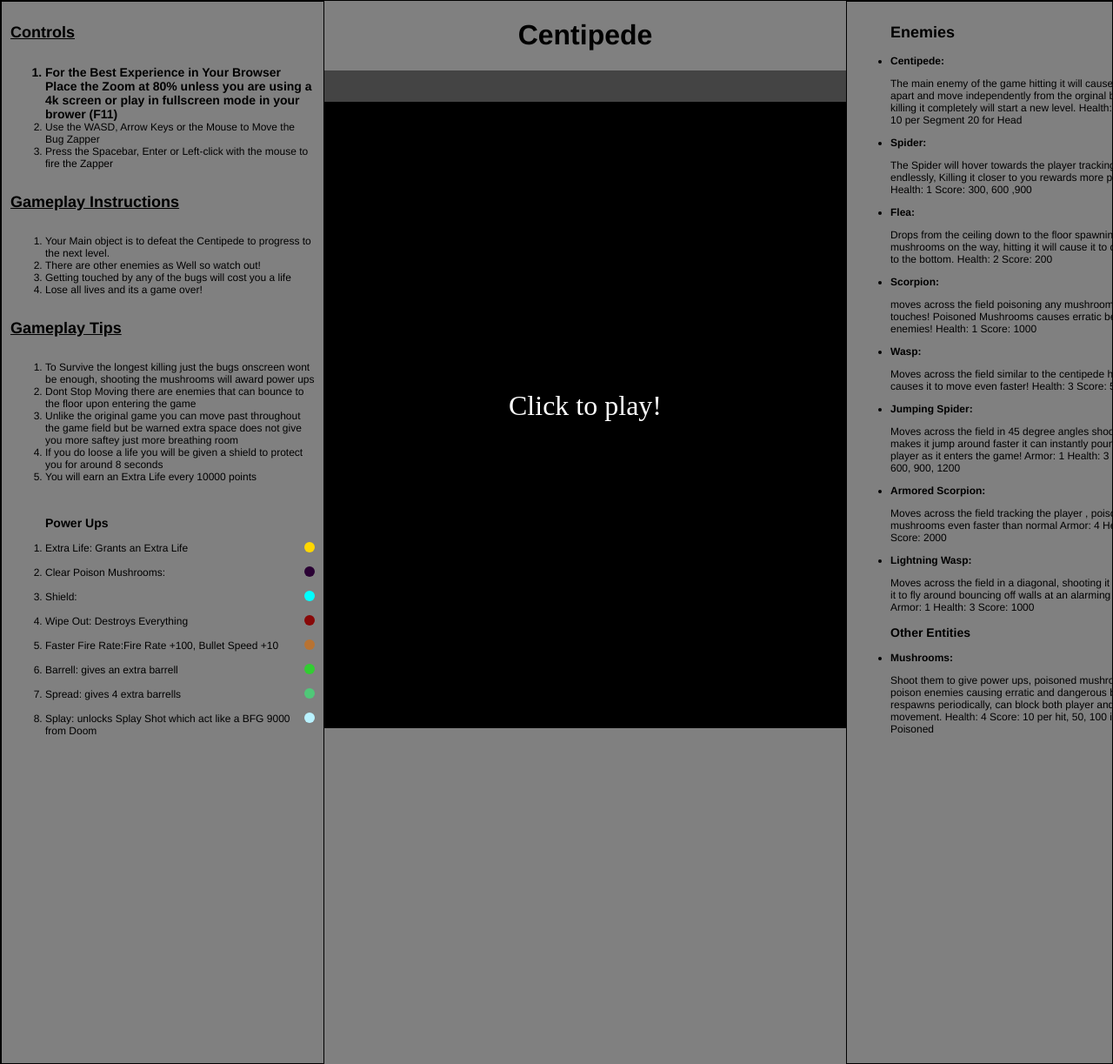
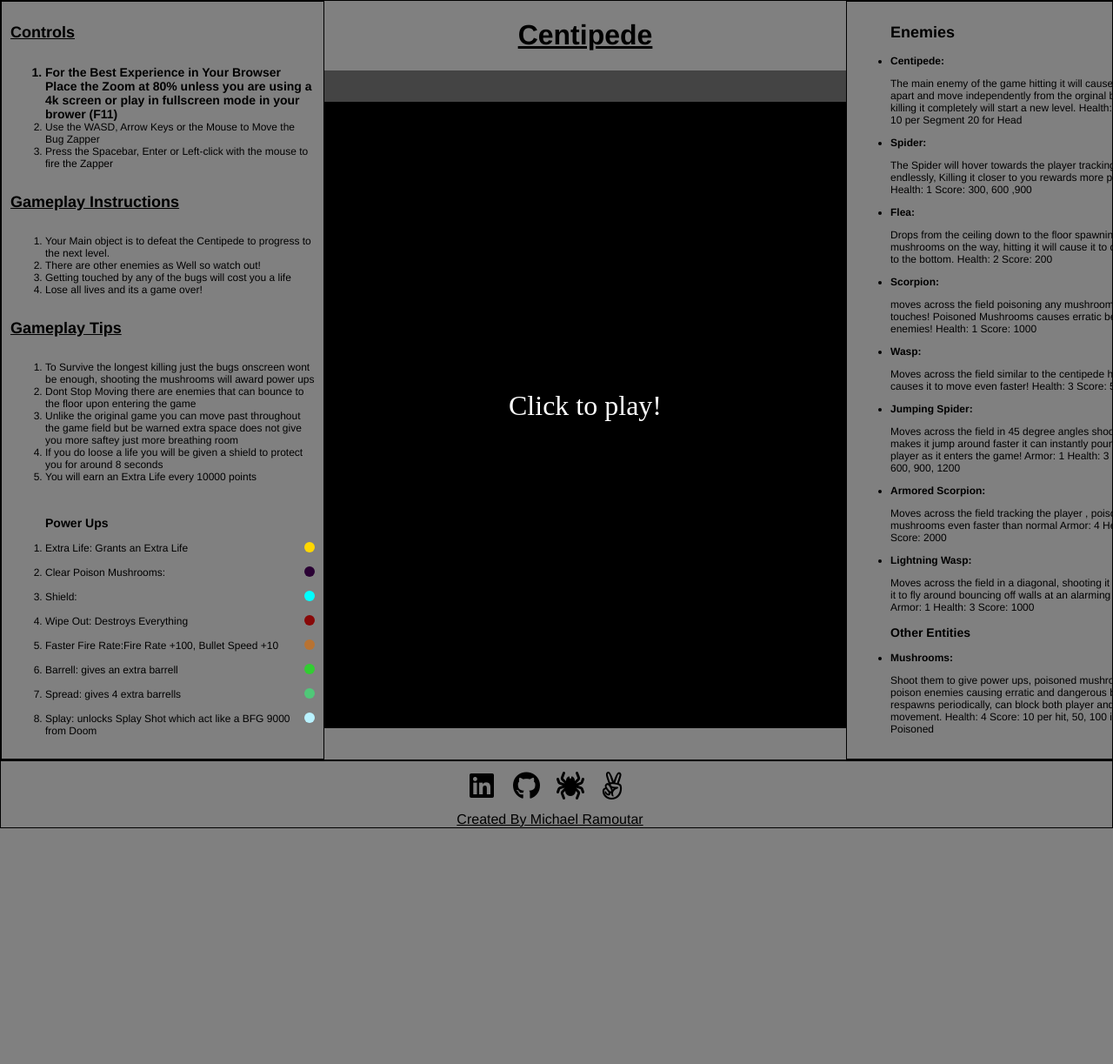
Before and after one commit to miker704/Centipede.js, a website built with webpack: page index.html in a window 1280 px wide. Shown: the top 1223 px of the page at 87% size. After the commit the page ends 952 px from the top, so only its background shows below. Built offline with nearby package versions, Linux system fonts and the light colour scheme.

Commit message:
last chnages to styles final commit

```diff
--- a/src/styles/centipede.css
+++ b/src/styles/centipede.css
@@ -17,6 +17,10 @@ body {
   text-decoration: underline;
 }
 
+.instructions li{
+  /* line-height: 1.5px; */
+}
+
 
 .game-screen {
   grid-column: 3;
@@ -27,6 +31,7 @@ body {
 .game-screen h1 {
   text-align: center;
   user-select: none;
+  text-decoration: underline;
 
 }
 
@@ -51,8 +56,10 @@ canvas {
   justify-content: center;
   padding-top: 20px;
   padding-bottom: 20px;
-  grid-column: 3;
-  border: 1px solid black;
+  /* grid-column: 3;
+  position: relative;
+  grid-area: 2 /span 6; */
+  /* border: 1px solid black; */
 }
 
 .socials a {
@@ -60,6 +67,27 @@ canvas {
 
 }
 
+
+.footer-box{
+  border: 1px solid black;
+  text-decoration: underline;
+
+}
+
+.name{
+  /* text-align: start; */
+  /* text-align: left; */
+  /* justify-content: flex-start; */
+  /* justify-content:left; */
+  /* align-items:flex-start ;
+  flex */
+  /* display: flex; */
+  /* flex-direction:column ; */
+  /* float: left; */
+  /* width:50px */
+  text-align: center;
+ padding-right: 15px;
+}
 
 #icon {
   flex-direction: row;
@@ -74,7 +102,7 @@ canvas {
   border: 1px solid black;
   padding: 10px;
   width: 350px;
-  height: 1200px;
+  height: 850px;
   font-size: 12px;
 
   float: left;
@@ -97,7 +125,7 @@ canvas {
   border: 1px solid black;
   padding: 10px;
   width: 350px;
-  height: 1200px;
+  height: 850px;
 
   /* width: auto;
   height: auto; */
@@ -131,7 +159,7 @@ canvas {
   border-radius: 50%;
   width: 12px;
   height: 12px;
-
+  /* padding: 1px; */
 
 }
 
```
